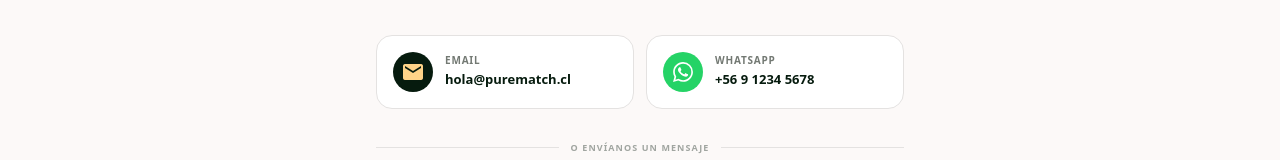
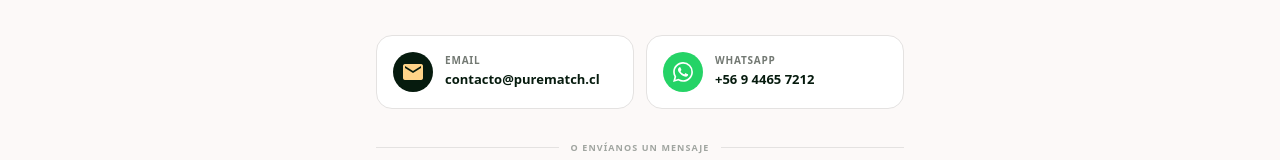
Before and after one commit to bigbuvs/purematch, a Next.js app: page /contact in a window 1280 px wide. Shown: the part 245-405 px from the top of the page. Built offline with nearby package versions, Linux system fonts and the light colour scheme; no server answers; what @insforge/sdk would draw is missing.

Commit message:
fix: actualizar WhatsApp y email de contacto
WhatsApp: +56944657212
Email: contacto@purematch.cl

https://claude.ai/code/session_013L7yVfHAYGmc2nFQyZQxg7

```diff
--- a/app/contact/page.tsx
+++ b/app/contact/page.tsx
@@ -54,7 +54,7 @@ export default function ContactPage() {
         {/* Contact methods */}
         <div className="grid grid-cols-1 sm:grid-cols-2 gap-3 mb-8">
           <a
-            href="mailto:hola@purematch.cl"
+            href="mailto:contacto@purematch.cl"
             className="flex items-center gap-3 bg-white border border-[#e4e2e1] rounded-2xl px-4 py-4 hover:border-[#061b0e] hover:shadow-[0_4px_16px_rgba(6,27,14,0.08)] transition-all group"
           >
             <div className="w-10 h-10 rounded-full bg-[#061b0e] flex items-center justify-center flex-shrink-0">
@@ -62,12 +62,12 @@ export default function ContactPage() {
             </div>
             <div>
               <p className="text-[10px] font-bold tracking-[0.08em] text-[#737973] mb-0.5">EMAIL</p>
-              <p className="text-[13px] font-semibold text-[#061b0e] group-hover:underline">hola@purematch.cl</p>
+              <p className="text-[13px] font-semibold text-[#061b0e] group-hover:underline">contacto@purematch.cl</p>
             </div>
           </a>
 
           <a
-            href="https://wa.me/56912345678?text=Hola%2C%20tengo%20una%20consulta%20sobre%20PureMatch"
+            href="https://wa.me/56944657212?text=Hola%2C%20tengo%20una%20consulta%20sobre%20PureMatch"
             target="_blank"
             rel="noopener noreferrer"
             className="flex items-center gap-3 bg-white border border-[#e4e2e1] rounded-2xl px-4 py-4 hover:border-[#25d366] hover:shadow-[0_4px_16px_rgba(37,211,102,0.12)] transition-all group"
@@ -79,7 +79,7 @@ export default function ContactPage() {
             </div>
             <div>
               <p className="text-[10px] font-bold tracking-[0.08em] text-[#737973] mb-0.5">WHATSAPP</p>
-              <p className="text-[13px] font-semibold text-[#061b0e] group-hover:underline">+56 9 1234 5678</p>
+              <p className="text-[13px] font-semibold text-[#061b0e] group-hover:underline">+56 9 4465 7212</p>
             </div>
           </a>
         </div>
```
